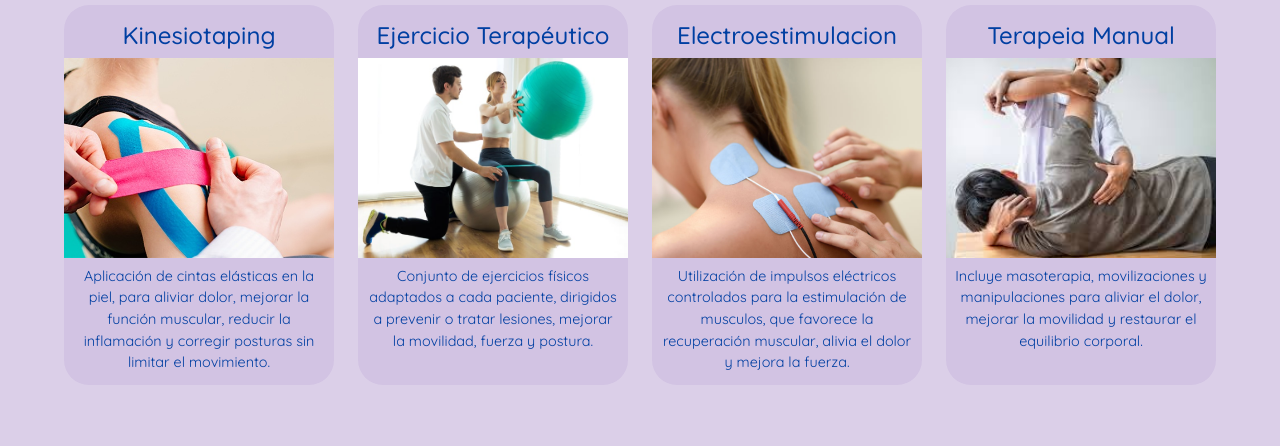
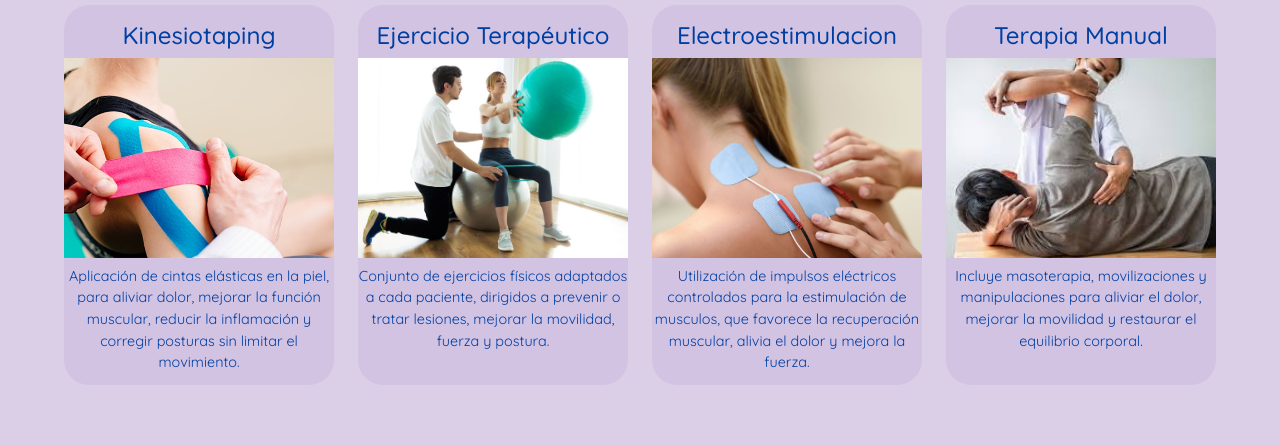
Before and after one commit to allasiamatias/tercera-entrega-coderhouse, a plain HTML site: page pages/servicios.html in a window 1280 px wide. Shown: the part 189-635 px from the top of the page. Drawn offline with nearby package versions, Linux system fonts and the light colour scheme; a web font is replaced by a local one.

Commit message:
Actualizo pagina con metadescription y alt

```diff
--- a/pages/servicios.html
+++ b/pages/servicios.html
@@ -69,7 +69,7 @@
     </div>
 
     <div class="main-servicios-card">
-      <h2>Terapeia Manual</h2>
+      <h2>Terapia Manual</h2>
       <div>
         <img src="../imagenes/images.jpeg" alt="movilizacion">
       </div>
@@ -88,7 +88,7 @@
       <p>Since 2024</p>
     </div>
     <div class="footer-link">
-      <a href="https://www.instagram.com/" target="_blank"><i class="bi bi-instagram"></i></a>
+      <a href="https://www.instagram.com/we.rehabilitacion/" target="_blank"><i class="bi bi-instagram"></i></a>
       <a href="https://www.facebook.com/?locale=es_LA" target="_blank"><i class="bi bi-facebook"></i></a>
       <a href="https://www.google.com/maps/place/WE+Centro+de+Rehabilitacion+Integral/@-33.1208153,-64.3540376,17z/data=!3m1!4b1!4m6!3m5!1s0x95d20124ce1b9557:0x43c8bed2a5cff19f!8m2!3d-33.1208153!4d-64.3540376!16s%2Fg%2F11w325zf2_?entry=ttu&g_ep=EgoyMDI1MDUxMy4xIKXMDSoASAFQAw%3D%3D" target="_blank"><i class="bi bi-geo-alt"></i></a>
     </div>
--- a/scss/pages/_servicios.scss
+++ b/scss/pages/_servicios.scss
@@ -34,8 +34,8 @@
         font-family: "Quicksand", sans-serif;
         text-align: center;
         font-size: 0.65rem;
-        margin-bottom: 2rem;
-        margin: 0.5rem;
+        margin: auto;
+        margin: 0.5rem 0 1rem;
       }
     }
   }
```
Also changed, not shown: index.html (+1 -1 lines), pages/contacto.html (+1 -1 lines), pages/profesionales.html (+1 -1 lines), css/style.css.
